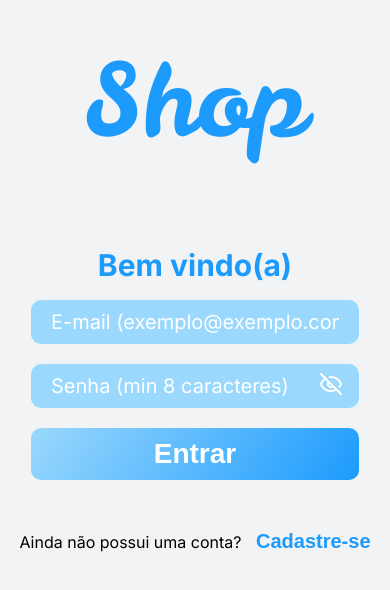
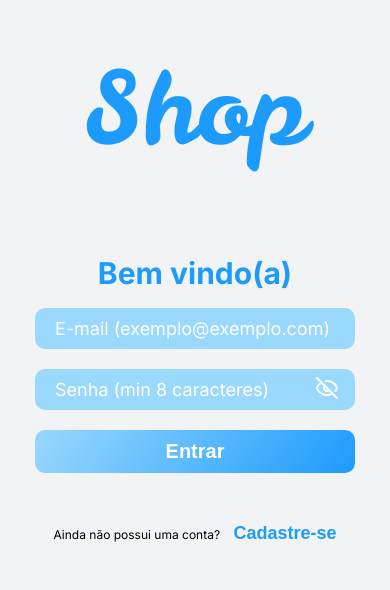
Before and after one commit to DanielCavalcantih/shop-front-end, a React (Create React App) app: page / in a window 390 px wide. Shown: the part 146-736 px from the top of the page. Built offline with nearby package versions, Linux system fonts and the light colour scheme; no server answers; the HTML template or start-up script is replaced by a standard one.

Commit message:
Ajuste na tela de login

```diff
--- a/src/pages/LoginPage.jsx
+++ b/src/pages/LoginPage.jsx
@@ -135,7 +135,7 @@ export default function LoginPage() {
           )}
         </form>
         {loginRegister === "login" ? (
-          <p>
+          <p className="text-account">
             Ainda não possui uma conta?{" "}
             <button
               className="register-button"
--- a/src/styles/login.css
+++ b/src/styles/login.css
@@ -152,10 +152,23 @@
   }
 
   .container-form input {
-    width: auto;
+    width: 280px;
+    font-size: 18px;
   }
 
   .container-form h2 {
     font-size: 30PX;
   }
+
+  .login-register-button {
+    font-size: 20px;
+  }
+
+  .register-button {
+    font-size: 18px;
+  }
+
+  .text-account {
+    font-size: 12px;
+  }
 }
```
